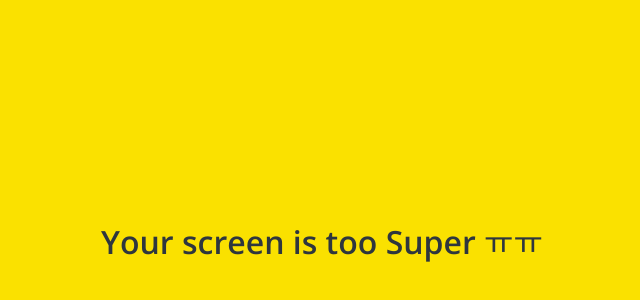
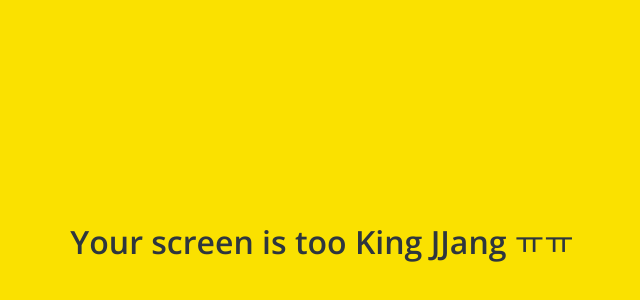
Before and after one commit to shinsanghue/kokoa-clone-2023, a plain HTML site: page friends.html in a window 1280 px wide. Shown: the part 158-458 px from the top of the page, without its empty margins (318-958 px from the left). Drawn offline with nearby package versions, Linux system fonts and the light colour scheme; a web font is replaced by a local one.

Commit message:
Super -> King JJang

```diff
--- a/friends.html
+++ b/friends.html
@@ -109,7 +109,7 @@
     </div>
 
     <div id="no-mobile">
-      <span>Your screen is too Super ㅠㅠ</span>
+      <span>Your screen is too King JJang ㅠㅠ</span>
     </div>
 
     <script
```
